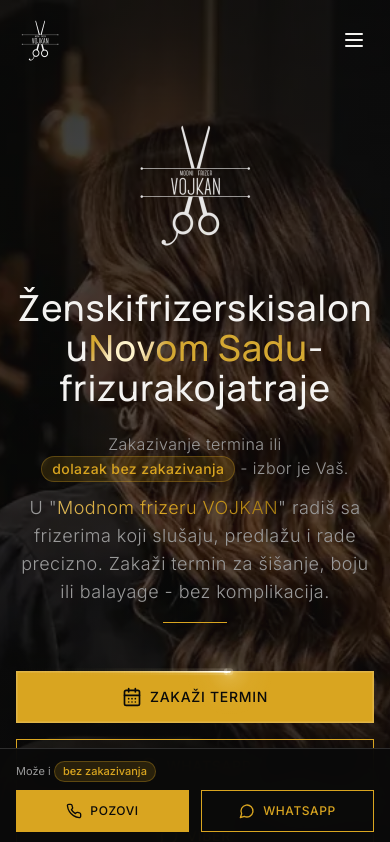
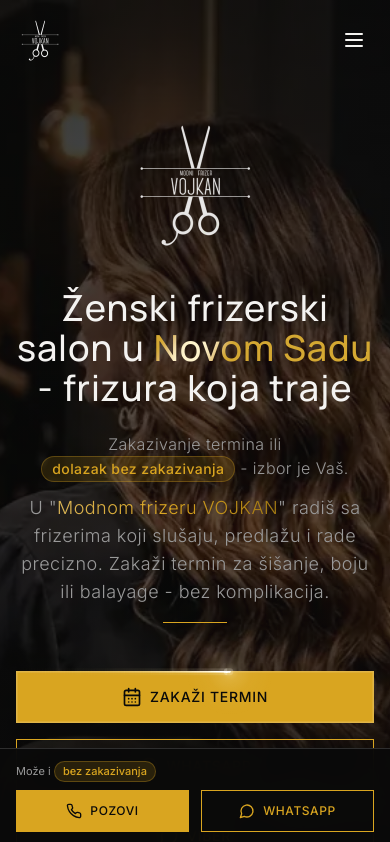
Before and after one commit to bcrnic/modni-frizer-vojkan, a React (Vite) app: page / in a window 390 px wide. Shown: the top 842 px of the page. Built offline with nearby package versions, Linux system fonts and the light colour scheme.

Commit message:
Hero: keep the spaces between heading words
A space at the end of each animated inline-block word was dropped, so on
iPhones the heading read as one long word. The space now sits between
the words and the gap comes from column-gap on the heading.

```diff
--- a/src/components/reactbits/BlurText.tsx
+++ b/src/components/reactbits/BlurText.tsx
@@ -8,7 +8,7 @@
 // - accepts `segments`: plain strings are split into words, nodes animate as one unit
 //   (used to keep "Novom Sadu" together with its shine effect);
 // - shows the text immediately when the visitor prefers reduced motion (handled in CSS).
-import { useEffect, useMemo, useRef, useState, type CSSProperties, type ElementType, type ReactNode } from "react";
+import { Fragment, useEffect, useMemo, useRef, useState, type CSSProperties, type ElementType, type ReactNode } from "react";
 
 type Segment = string | { node: ReactNode; key: string };
 
@@ -80,7 +80,7 @@
   const offset = direction === "top" ? -50 : 50;
 
   return (
-    <Tag ref={ref} className={`flex flex-wrap ${className}`}>
+    <Tag ref={ref} className={`flex flex-wrap ${className}`} style={{ columnGap: "0.25em" }}>
       {units.map((unit, index) => {
         const last = index === units.length - 1;
         const style = {
@@ -90,16 +90,21 @@
           animationDelay: `${(index * delay) / 1000}s`,
           animationTimingFunction: easing,
         } as CSSProperties;
+        // The space between words sits outside the animated span: a space at the end
+        // of an inline-block is dropped by the browser (iOS Safari showed the heading
+        // as one long word). The visible gap comes from `column-gap` on the wrapper;
+        // the real space keeps the text readable for search engines and screen readers.
         return (
+          <Fragment key={unit.key}>
             <span
-            key={unit.key}
               className={`blur-text-word${inView ? " is-visible" : ""}`}
               style={style}
               onAnimationEnd={last ? onAnimationComplete : undefined}
             >
               {unit.content}
+            </span>
             {last ? null : " "}
-          </span>
+          </Fragment>
         );
       })}
     </Tag>
```
Lines whose indentation alone changed are shown as unchanged.
